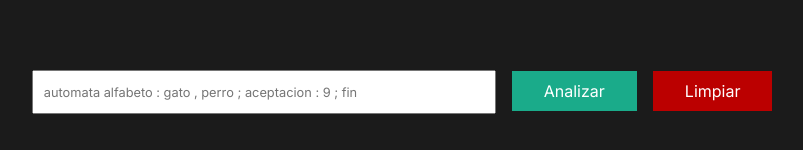
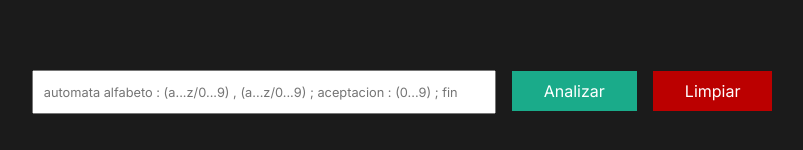
Before and after one commit to VictorVillalva/tabla-predictiva, a React (Vite) app: page / in a window 1280 px wide. Shown: the part 250-400 px from the top of the page, without its empty margins (238-1041 px from the left). Built offline with nearby package versions, Linux system fonts and the light colour scheme.

Commit message:
Cambios de entrada en la cadena

```diff
--- a/index.html
+++ b/index.html
@@ -3,6 +3,7 @@
   <head>
     <meta charset="UTF-8" />
     <meta name="viewport" content="width=device-width, initial-scale=1.0" />
+
     <title>Tabla Predictiva</title>
   </head>
   <body>
--- a/src/logic/topDownApproach.js
+++ b/src/logic/topDownApproach.js
@@ -94,7 +94,7 @@ export function validarSintaxis(sintaxi){
 
             //Verificacion de sintaxis entre un simbolo de la pila y el elemento superior de la cadena
             if ( x === y ||
-                (x === "letraOnumero" && /^[a-z0-9]+$/.test(y)) ||
+                (x === "letraOnumero" && /^[a-z0-9]$/.test(y)) ||
                 (x === "numero" &&/^[0-9]$/.test(y))) {
 
                 console.log("Sintaxis válida entre pila y cadena");
--- a/src/pages/PredictTable.jsx
+++ b/src/pages/PredictTable.jsx
@@ -42,7 +42,7 @@ export default function PredictTable() {
             <section className="section1">
                 <div className="sintaxis">
                     <input type="text" className="cadena" id="inputCadena" onChange={handlerCadena} value={cadena}
-                           placeholder='automata alfabeto : gato , perro ; aceptacion : 9 ; fin'/>
+                           placeholder='automata alfabeto : (a...z/0...9) , (a...z/0...9) ; aceptacion : (0...9) ; fin'/>
                     <button className="analizar" id="btnValidar" onClick={handlerValidar}>Analizar</button>
                     <button className="limpiar" onClick={limpiarCandena}>Limpiar</button>
                 </div>
```
Also changed, not shown: 1 other file (tests, documents, lock files or other folders).
